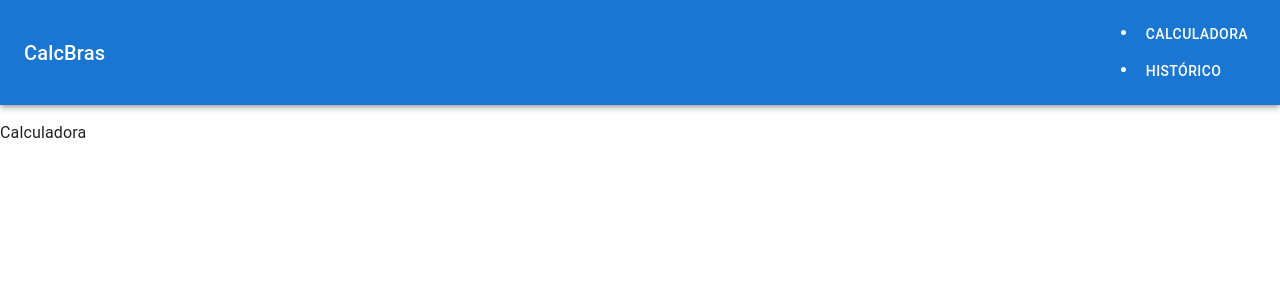
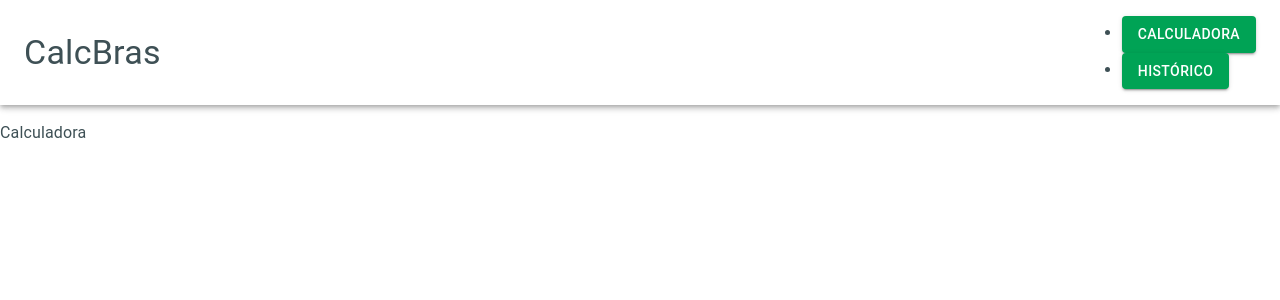
Before and after one commit to andersonaguia/calculadora, a React (Vite) app: page / in a window 1280 px wide. Shown: the top 300 px of the page. Built offline with nearby package versions, Linux system fonts and the light colour scheme.

Commit message:
feat: adicionado tema

```diff
--- a/index.html
+++ b/index.html
@@ -4,7 +4,7 @@
     <meta charset="UTF-8" />
     <link rel="icon" type="image/svg+xml" href="/vite.svg" />
     <meta name="viewport" content="width=device-width, initial-scale=1.0" />
-    <title>Vite + React</title>
+    <title>CalcBras</title>
   </head>
   <body>
     <div id="root"></div>
--- a/src/components/AppHeader/Header.jsx
+++ b/src/components/AppHeader/Header.jsx
@@ -4,8 +4,6 @@ import Box from '@mui/material/Box';
 import Toolbar from '@mui/material/Toolbar';
 import Typography from '@mui/material/Typography';
 import Button from '@mui/material/Button';
-import IconButton from '@mui/material/IconButton';
-import MenuIcon from '@mui/icons-material/Menu';
 import { useNavigate } from 'react-router-dom';
 
 export const Header = () => {
@@ -15,17 +13,17 @@ export const Header = () => {
     }
     return (
         <Box sx={{ flexGrow: 1 }}>
-            <AppBar position="static">
-                <Toolbar>
-                    <Typography variant="h6" component="div" sx={{ flexGrow: 1 }}>
+            <AppBar color="primary" position="static">
+                <Toolbar >
+                    <Typography variant="h4" component="div" sx={{ flexGrow: 1 }}>
                         CalcBras
                     </Typography>
                     <ul>
                         <li>
-                            <Button color="inherit" onClick={() => handlePage("/calculadora")}>Calculadora</Button>
+                            <Button color="secondary" variant="contained" onClick={() => handlePage("/calculadora")}>Calculadora</Button>
                         </li>
                         <li>
-                            <Button color="inherit" onClick={() => handlePage("/historico")}>Histórico</Button>
+                            <Button color="secondary" variant="contained" onClick={() => handlePage("/historico")}>Histórico</Button>
                         </li>
                     </ul>
                 </Toolbar>
--- a/src/layouts/App/AppLayout.jsx
+++ b/src/layouts/App/AppLayout.jsx
@@ -3,9 +3,12 @@ import { BrowserRouter } from 'react-router-dom';
 import { CalculatorProvider } from '../../contexts/calculator/calculatorProvider';
 import { Router } from '../../router/Router';
 import { Header } from '../../components/AppHeader/Header';
+import { ThemeProvider } from '@mui/material/styles';
+import { themeLight } from '../../themes/themeLight';
 
 export const AppLayout = () => {
     return (
+        <ThemeProvider theme={themeLight}>
             <CssBaseline>
                 <BrowserRouter>
                     <CalculatorProvider>
@@ -14,5 +17,6 @@ export const AppLayout = () => {
                     </CalculatorProvider>
                 </BrowserRouter>
             </CssBaseline>
+        </ThemeProvider>
     )
 }
--- /dev/null
+++ b/src/themes/themeLight.js
@@ -0,0 +1,24 @@
+import { createTheme } from '@mui/material/styles';
+
+export const themeLight = createTheme({
+    palette: {
+        primary: {
+            main: "#FFFFFF",
+            dark: "#00863F",
+            light: "#87C984",
+            contrastText: "#3E5055"
+
+        },
+        secondary: {
+            main: "#00A355"
+        },
+        background: {
+            default: "#FFFFFF",
+            paper: "FFFFFF"
+        },
+        text: {
+            primary: "#3E5055",
+            secondary: "8B979F"
+        }
+    }
+});
```
Lines whose indentation alone changed are shown as unchanged.
